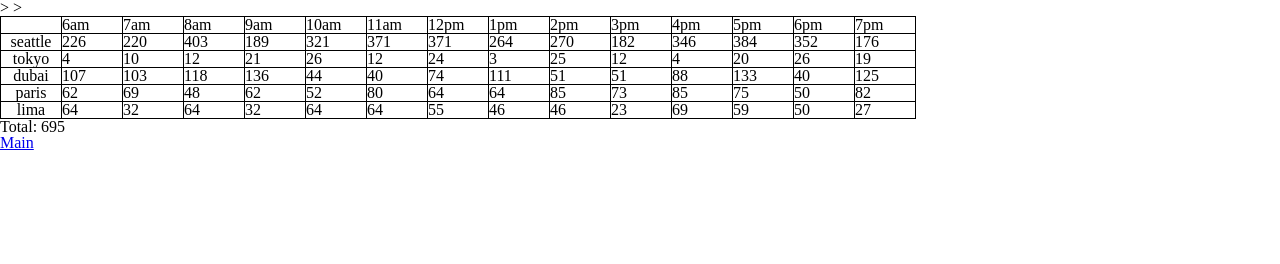
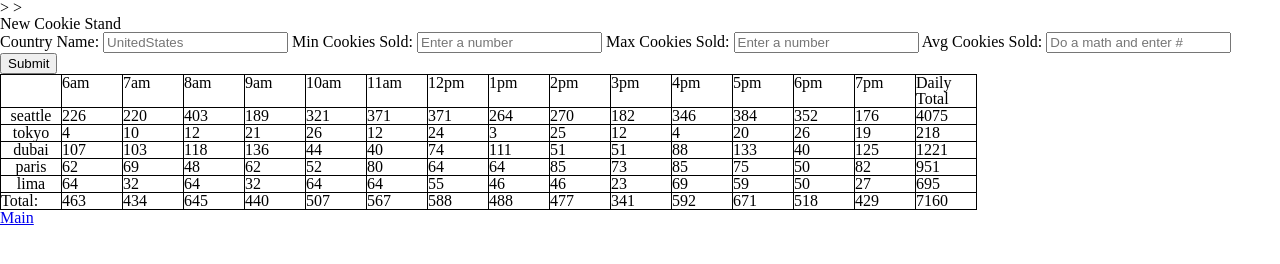
Before and after one commit to LogiDaBear/Cookie-Stand, a plain HTML site: page sales.html in a window 1280 px wide. Drawn offline with Linux system fonts and the light colour scheme.

Commit message:
Lab9Forms added

```diff
--- a/js/app.js
+++ b/js/app.js
@@ -11,11 +11,19 @@
 // let salesPage = document.getElementById("salesPage");
 
 // *************Globals Lab 7**************
+
 let hoursSection = document.getElementById('hours');
 let hours = ['6am', '7am', '8am', '9am', '10am', '11am', '12pm', '1pm', '2pm', '3pm', '4pm', '5pm', '6pm', '7pm'];
 let citySales = []; //storing city location, sales and objects
 let table = document.createElement('table');
+let myForm = document.getElementById('salmon-form');// Grabbing element to listen to
+
+
+
+
+
 // *************Constructor Functions Lab 7**************
+
 function City(location, minCust, maxCust, avgcookieSale){
   this.location = location;
   this.minCust = minCust;
@@ -26,12 +34,15 @@ function City(location, minCust, maxCust, avgcookieSale){
 }
 
 //*************Helper Functions/Utilities for random customer Lab 7 */
+
+
 function randomCust(min,max) {
-
   return Math.floor(Math.random() * (max - min + 1) + min);
 }
 
 //************Prototype Methods Lab 7 */
+
+
 City.prototype.getdailyTotal = function(){
       for (let i = 0; i < hours.length; i++) {
 
@@ -52,37 +63,153 @@ City.prototype.render = function(){
   let pElem = document.querySelector('p');
   let head = document.querySelector('header');
 
-  let tHead = document.createElement('tHead');
-  head.appendChild(tHead);
 
-
-  articleElem.appendChild(table);
+  let tFoot = document.createElement('tFoot');
+  table.appendChild(tFoot);
 
 
 
 
-  let row3 = document.createElement('tr');
+  let tHead = document.createElement('tHead');
+  head.appendChild(tHead);
+  articleElem.appendChild(table);
 
 
+  let row4 = document.createElement('tr');
+  tFoot.appendChild(row4);
 
-  let row2 = document.createElement('tr');
+  let row2 = document.createElement('tr');//All cells below time
   table.appendChild(row2);
 
 
-  let th1Elem = document.createElement('th');
+  let th1Elem = document.createElement('th');//Locations
   th1Elem.textContent = this.location;
   row2.appendChild(th1Elem);
 
   for (let i = 0; i < this.cookieBought.length; i++) {
-    let td1Elem = document.createElement('td');
+    let td1Elem = document.createElement('td');//7am-7pm and Daily totals
     td1Elem.textContent = `${this.cookieBought[i]}`;
     row2.appendChild(td1Elem);
   }
+  let td4Elem = document.createElement('td');//Daily Totals far right column BIG DADDY
+  td4Elem.textContent = this.dailyTotal
+  row2.appendChild(td4Elem);
+};
 
-  let td2Elem = document.createElement('td');
-  pElem.textContent = `Total: ${this.dailyTotal}`;
-  row3.appendChild(td2Elem);
+function makeFooter(){
+  let row3 = document.createElement('tr');// creating row
+  let td2Elem = document.createElement('td');//creating cell
+  td2Elem.textContent = `Total: `;//content add to cell
+  row3.appendChild(td2Elem);//td2 adding to row3
+  table.appendChild(row3);//row3 added to table
 
+  let grandTotal = 0;
+
+  for (let i = 0; i < hours.length; i++){//slow loop
+
+    let total = 0;
+    for (let j = 0; j < citySales.length; j++){//fast loop
+      total += citySales[j].cookieBought[i];
+      grandTotal += citySales[j].cookieBought[i];
+    }
+    let td3Elem = document.createElement('td');
+    td3Elem.textContent = total;
+    row3.appendChild(td3Elem);
+
+  }
+  let td5Elem = document.createElement('td');
+  td5Elem.textContent = grandTotal;
+  row3.appendChild(td5Elem);
+  console.log(grandTotal);
+};
+
+function makeHeader(){
+  let row1 = document.createElement('tr');
+  table.appendChild(row1);
+
+  let tdBlank =document.createElement('td');
+  row1.appendChild(tdBlank);
+
+  for (let i = 0; i < hours.length; i++){
+    let tdHour = document.createElement('td');
+    tdHour.textContent = hours[i];
+    row1.appendChild(tdHour);
+
+  }
+  let td4Elem = document.createElement('td');
+  td4Elem.textContent = 'Daily Total';
+  row1.appendChild(td4Elem);
+}
+
+
+
+
+
+
+
+//***********FORM HANDLER*******
+
+function handleFormSubmit(event){
+  event.preventDefault();
+
+  let standCountry = event.target.standCountry.value;
+  let standMin = event.target.standMin.value;
+  let standMax = event.target.standMax.value;
+  let standAvg = event.target.standAvg.value;
+
+  let newStand = new City (standCountry, standMin, standMax, standAvg);
+  citySales.push(newStand);
+
+
+  newStand.getdailyTotal();
+  newStand.render();
+
+
+  myForm.reset();
+
+
+
+
+  // console.log('form submitted');
+}
+
+
+
+
+
+
+
+
+
+
+
+//**********Executable Code Lab7 */
+
+// push new city information to the array
+let seattle = new City('seattle', 23, 65, 6.3);
+let tokyo = new City('tokyo', 3, 24, 1.2);
+let dubai = new City('dubai', 11, 38, 3.7);
+let paris = new City('paris', 20, 38, 2.3);
+let lima = new City('lima', 2, 16, 4.6);
+
+citySales.push(seattle, tokyo, dubai, paris, lima);
+console.log(citySales);
+
+//helper function that calls needed methods
+function renderAll(){
+  makeHeader();
+  for (let i = 0; i < citySales.length; i++){
+    citySales[i].getdailyTotal();
+    citySales[i].render();
+  }
+  makeFooter();
+}
+
+
+
+renderAll();
+
+myForm.addEventListener('submit', handleFormSubmit);
 
   // let ulElem = document.createElement('ul');
   // article.appendChild(ulElem);
@@ -90,7 +217,7 @@ City.prototype.render = function(){
   // let pElem = document.createElement('p');
   // pElem.textContent = `Total: ${this.dailyTotal}`;
   // article.appendChild(pElem);
-//**Lab 7 Guide below *** Lab 6 Original above/
+
 
   //let table = document.createElement('table');
   // articleElem.appendChild(table);
@@ -118,48 +245,8 @@ City.prototype.render = function(){
   //   liElem.textContent = `${hours[i]}: ${this.cookieBought[i]} Cookies`;
   //   ulElem.appendChild(liElem);
   // }
-};
 
 
-
-function makeHeader(){
-  let row1 = document.createElement('tr');
-  table.appendChild(row1);
-
-  let tdBlank =document.createElement('td');
-  row1.appendChild(tdBlank);
-
-  for (let i = 0; i < hours.length; i++){
-    let tdHour = document.createElement('td');
-    tdHour.textContent = hours[i];
-    row1.appendChild(tdHour);
-
-  }
-}
-
-//**********Executable Code Lab7 */
-// push new city information to the array
-let seattle = new City('seattle', 23, 65, 6.3);
-let tokyo = new City('tokyo', 3, 24, 1.2);
-let dubai = new City('dubai', 11, 38, 3.7);
-let paris = new City('paris', 20, 38, 2.3);
-let lima = new City('lima', 2, 16, 4.6);
-
-citySales.push(seattle, tokyo, dubai, paris, lima);
-console.log(citySales);
-
-//helper function that calls needed methods
-function renderAll(){
-  makeHeader();
-  for (let i = 0; i < citySales.length; i++){
-    citySales[i].getdailyTotal();
-    citySales[i].render();
-  }
-}
-
-
-
-renderAll();
 
 //Object literals
 // let seattle = {
--- a/sales.html
+++ b/sales.html
@@ -12,7 +12,31 @@
   <header></header>
   <main>
     <h2></h2>
+
     <section id="salmon-cookies"></section>
+
+    <form id="salmon-form">
+
+    <fieldset>
+
+    <legend>New Cookie Stand</legend>
+
+    <label for="standCountry">Country Name: </label>
+    <input type="text" id="standCountry" name="standCountry" placeholder="UnitedStates">
+
+    <label for="standMin">Min Cookies Sold: </label>
+    <input type="text" id="standMin" name="standMin" placeholder="Enter a number">
+
+    <label for="standMax">Max Cookies Sold: </label>
+    <input type="text" id="standMax" name="standMax" placeholder="Enter a number">
+
+    <label for="standAvg">Avg Cookies Sold: </label>
+    <input type="text" id="standAvg" name="standAvg" placeholder="Do a math and enter #">
+
+
+    </fieldset>
+    <button type="submit">Submit</button>
+    </form>
 
     <article></article>
     <header></header>
```
Also changed, not shown: img/Lab9Lighthouse.jpg (added), img/chinook.jpg (added), img/cutter.jpeg (added), img/family.jpg (added), img/fish.jpg (added), img/frosted-cookie.jpg (added), img/salmon.png (added), img/shirt.jpg (added), 1 other file.
